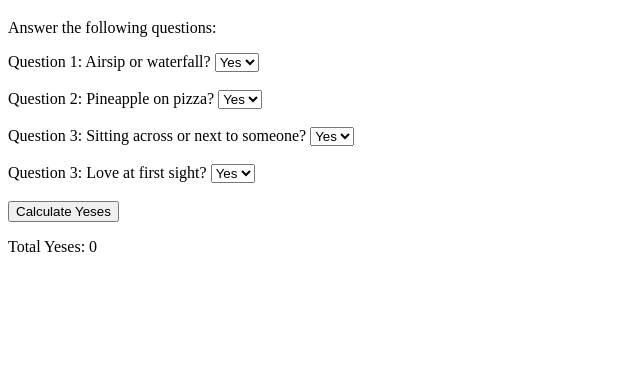
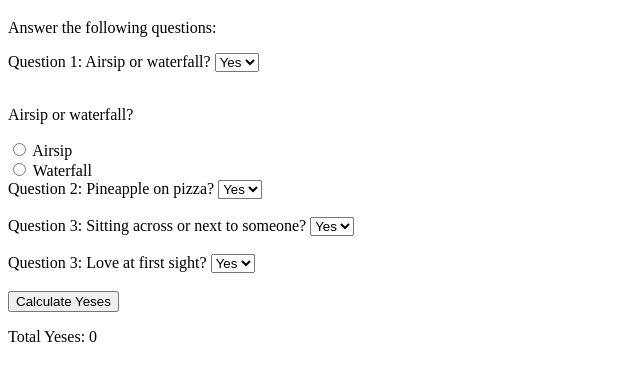
Before and after one commit to richa-g7/richa-g7, a plain HTML site: page hot_takes_test.html in a window 1280 px wide. Shown: the part 61-442 px from the top of the page, without its empty margins (0-640 px from the left). Drawn offline with Linux system fonts and the light colour scheme.

Commit message:
Update hot_takes_test.html

```diff
--- a/hot_takes_test.html
+++ b/hot_takes_test.html
@@ -14,6 +14,15 @@
     <option value="Airsip">Yes</option>
     <option value="Waterfall">No</option>
   </select><br><br>
+
+
+      <p>Airsip or waterfall?</p>
+        <div class="airsip-waterfall">
+            <input type="radio" id="airsip" name="airsip-waterfall" value="Y">
+            <label for="airsip">Airsip</label><br>
+            <input type="radio" id="waterfall" name="airsip-waterfall" value="N">
+            <label for="waterfall">Waterfall</label><br>
+        </div>
 
   <label for="q2">Question 2: Pineapple on pizza?</label>
   <select id="q2">
```
